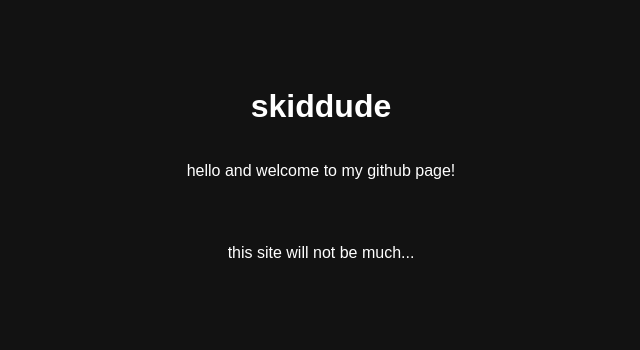
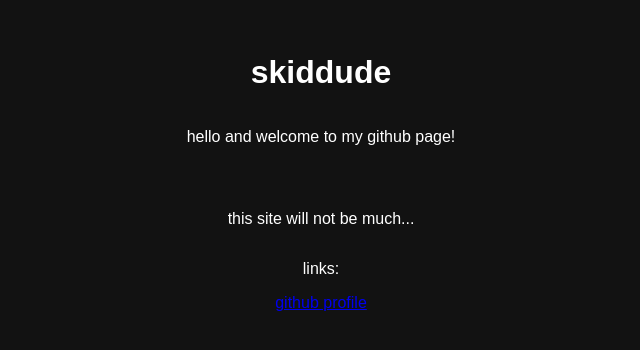
Before and after one commit to skiddude/skiddude.github.io, a plain HTML site: page index.html in a window 1280 px wide. Shown: the part 228-578 px from the top of the page, without its empty margins (319-959 px from the left). Drawn offline with Linux system fonts and the light colour scheme; a web font is replaced by a local one.

Commit message:
added github profile link

```diff
--- a/index.html
+++ b/index.html
@@ -1,6 +1,7 @@
 <html>
 <head>
     <link href="https://fonts.cdnfonts.com/css/fixedsys-62" rel="stylesheet">
+    <title>skiddude's personal website</title>
     <style>
         body {
             background-color: #121212;
@@ -24,5 +25,7 @@ hello and welcome to my github page!
 <p>
 this site will not be much...
 </p>
+<p>links:</p>
+<a href="https://github.com/skiddude">github profile</a>
 </body>
 </html>
```
